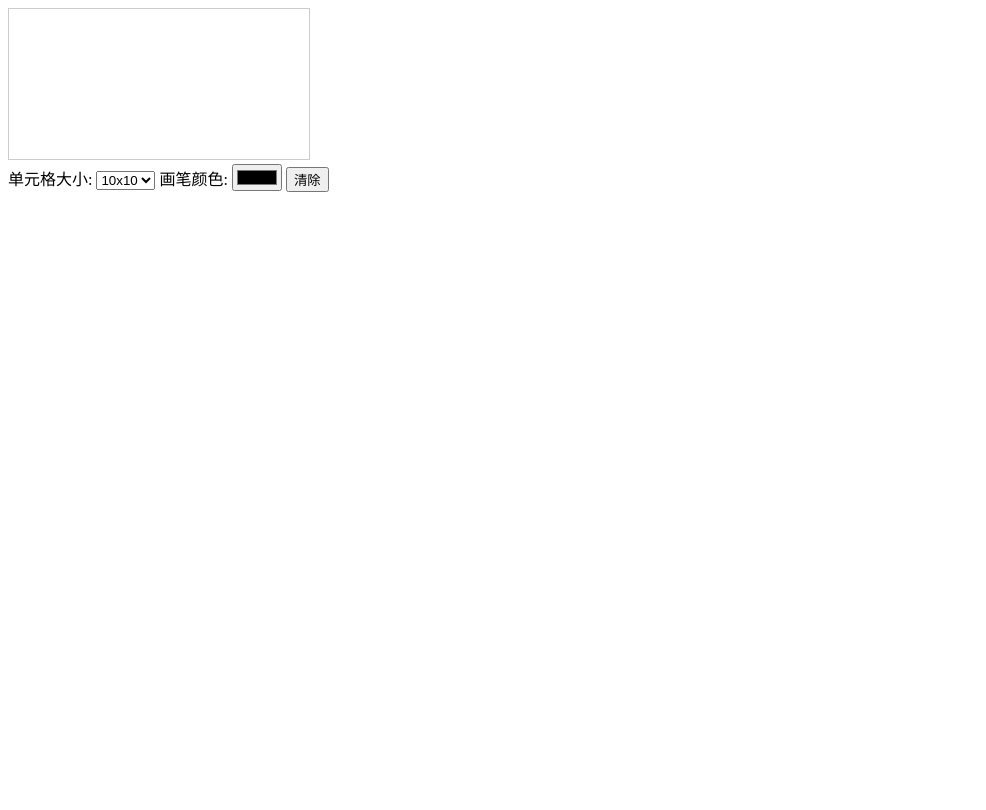
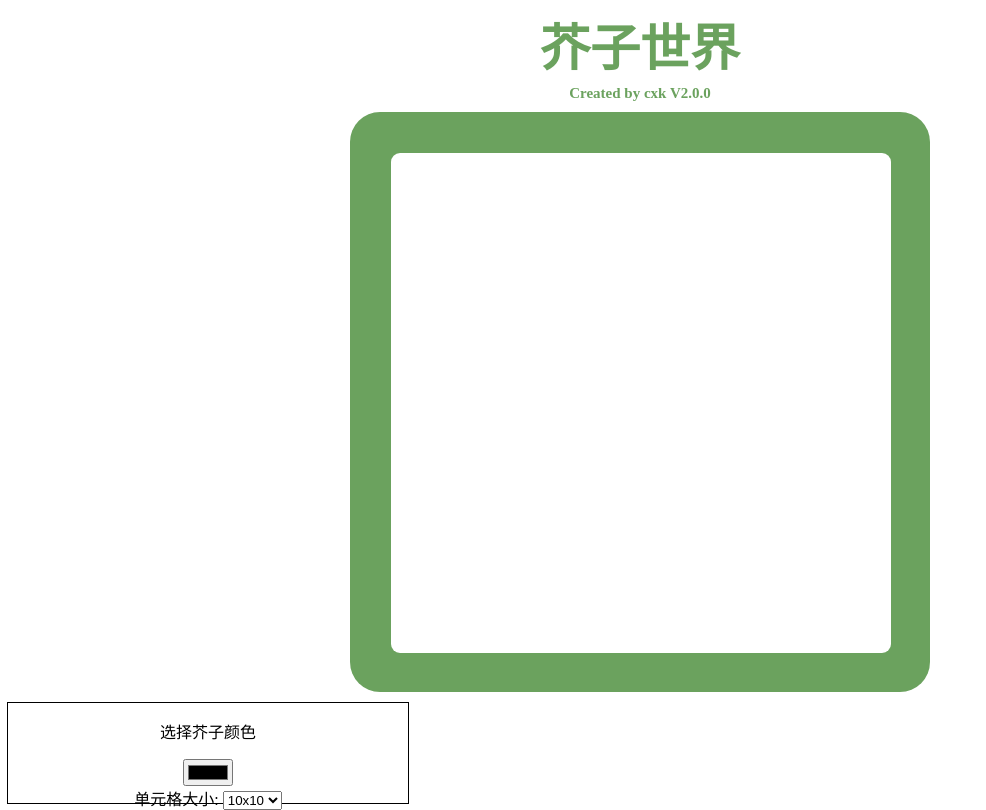
Before and after one commit to huashaoya/pixel-canvas, a plain HTML site: page index.html in a window 1280 px wide. Shown: the whole page, without its empty margins (0-986 px from the left). Drawn offline with Linux system fonts and the light colour scheme.

Commit message:
单机第一版

```diff
--- a/index.html
+++ b/index.html
@@ -1,16 +1,68 @@
 <!DOCTYPE html>
 <html>
 <head>
+    <head>
         <meta charset="utf-8">
-    <title>像素画板</title>
+        <title>芥子世界</title>
+    </head>
       <style>
+        #header{
+            width:100%;
+            margin: 0 auto;
+            text-align: center;
+        }
+        #header .title{
+            font:bold 50px Arial;
+             margin:0px auto;
+            color:#6BA25E;
+        }
+        #header .author{
+            font-size:15px;
+            margin:5px auto;
+            color:#6BA25E;
+        }
+        #body #kuang{
+            width:580px;
+            height: 580px;
+            background-color:#6BA25E;
+            margin:10px auto;
+            border-radius:30px;
+            position: relative;
+        }
+        #body #kuang .px{
+           position: absolute;
+           width:5px;
+           height: 5px;
+        }
+        .rg{
+				float: left;
+				width: 400px;
+				height: 100px;
+				text-align: center;
+				border: 1px black solid;
+				margin-left:-1px ;
+			}
         canvas {
-            border: 1px solid #ccc;
+            border: 1px solid #6BA25E;
+            margin: 40px;
+            border-radius: 10px;
         }
         </style>
     </head>
  <body>
-    <canvas id="canvas"></canvas>
+  <div id="header">
+        <h1 class="title">芥子世界</h1>
+       <h3 class="author">Created by cxk V2.0.0</h3>
+    </div>
+     <div id="body">
+         <div id='kuang'>
+            <canvas id="canvas" width="500" height="500"></canvas>
+         </div>
+     </div>
+			<div class="rg" id="secc">
+				<p>选择芥子颜色</p>
+				<input type="color" id="color"/>
+
                 <div>
                     <label>单元格大小:</label>
                     <select id="cellSize">
@@ -18,15 +70,18 @@
                         <option value="20">20x20</option>
                         <option value="30">30x30</option>
                     </select>
-        <label>画笔颜色:</label>
-        <input type="color" id="color">
-        <button onclick="clearCanvas()">清除</button>
                 </div>
+            </div>
+ </body>
  <script>
     var canvas = document.getElementById('canvas');
     var ctx = canvas.getContext('2d');
     var color = '#000';
     var cellSize = 10;
+
+    ctx.fillStyle = '#fff';
+    ctx.fillRect(0,0,500,500)//矩形起始点的横纵坐标和宽高
+
 
     canvas.addEventListener('mousedown', function(event) {
         var x = event.offsetX;
@@ -34,22 +89,19 @@
         fillCell(x, y);
     });
 
-        canvas.addEventListener('mousemove', function(event) {
-            if (event.buttons === 1) {
-                var x = event.offsetX;
-                var y = event.offsetY;
-                fillCell(x, y);
-            }
-        });
+    // canvas.addEventListener('mousemove', function(event) {
+    //     if (event.buttons === 1) {
+    //         var x = event.offsetX;
+    //         var y = event.offsetY;
+    //         fillCell(x, y);
+    //     }
+    // });
 
     function fillCell(x, y) {
         ctx.fillStyle = color;
         ctx.fillRect(Math.floor(x / cellSize) * cellSize, Math.floor(y / cellSize) * cellSize, cellSize, cellSize);
     }
 
-        function clearCanvas() {
-            ctx.clearRect(0, 0, canvas.width, canvas.height);
-        }
 
     document.getElementById('cellSize').addEventListener('change', function(event) {
         cellSize = parseInt(event.target.value);
@@ -59,5 +111,4 @@
         color = event.target.value;
     });
 </script>
-</body>
 </html>
```
Lines whose indentation alone changed are shown as unchanged.
